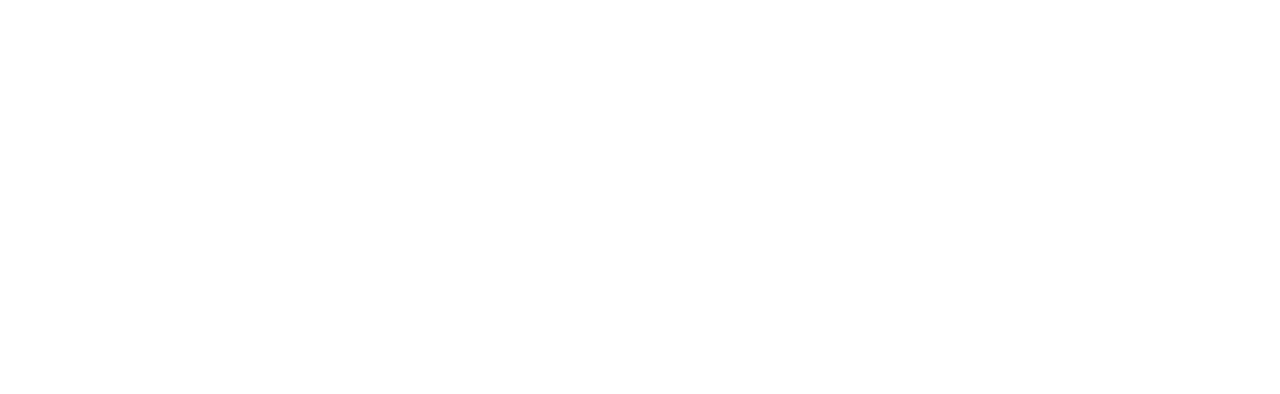
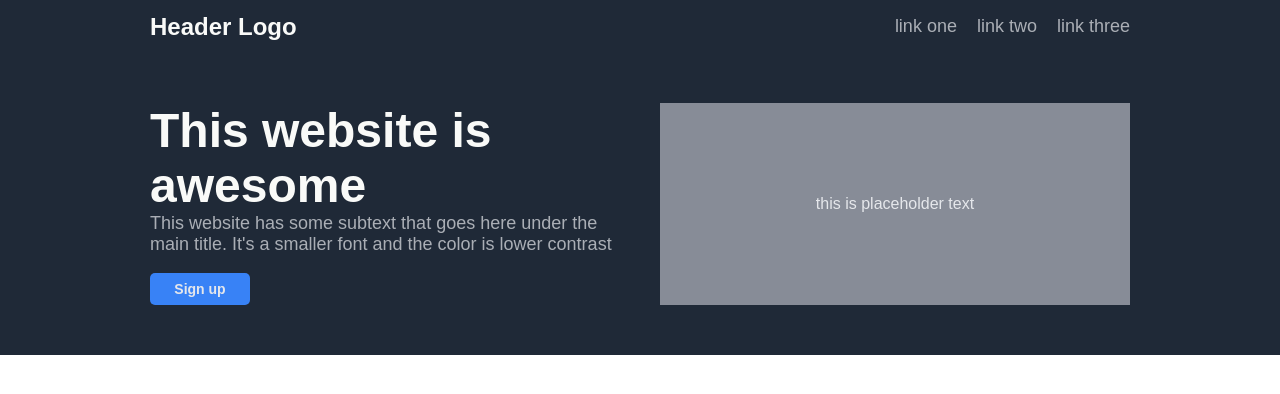
Before and after one commit to therossington/landing-page, a plain HTML site: page index.html in a window 1280 px wide. Drawn offline with Linux system fonts and the light colour scheme.

Commit message:
Header and Hero work

```diff
--- a/index.html
+++ b/index.html
@@ -7,7 +7,46 @@
     <link rel="stylesheet" href="/landing-page/styles.css" type="text/css">
     <title>Landing Page</title>
 </head>
-<body>
-
+<body class="main">
+    <div class="header">
+        <div class="header-left">
+            <div class="logo">Header Logo</div>
+        </div>
+        <div class="header-right">
+            <ul>
+                <li><a class="links" href="">link one</a></li>
+                <li><a class="links" href="">link two</a></li>
+                <li><a class="links" href="">link three</a></li>
+            </ul>
+        </div>
+    </div>
+    <div class="banner">
+        <div class="banner-left">
+            <h1>This website is awesome</h1>
+            <p class="banner-text">This website has some subtext that goes here under the main title. It's a smaller font and the color is lower contrast</p>
+            <button>Sign up</button>
+        </div>
+        <div class="banner-right">
+            <div class="image-container">
+                <p class="image-text">this is placeholder text</p>
+            </div>
+        </div>
+    </div>
+    <div class="images-section">
+        <div class="images-header"></div>
+        <div class="images-block"></div>
+    </div>
+    <div class="text-section">
+        <div class="text"></div>
+    </div>
+    <div class="action-section">
+        <div class="action-container">
+            <div class="action-text"></div>
+            <div class="action-button"></div>
+        </div>
+    <div class="footer">
+        <div class="footer-text"></div>
+    </div>
+    </div>
 </body>
 </html>
--- a/styles.css
+++ b/styles.css
@@ -0,0 +1,118 @@
+a {
+    text-decoration: none;
+    cursor: pointer;
+}
+
+ul {
+    list-style-type: none;
+    display: flex;
+    gap: 20px;
+}
+
+button {
+    width: 100px;
+    background-color: #3882F6;
+    border: none;
+    border-radius: 5px;
+    font-family: sans-serif;
+    color: #E5E7EB;
+    font-weight: bold;
+    padding: 8px;
+    cursor: pointer;
+    font-size: 14px;
+}
+
+button:hover {
+    background-color: #2b579c
+}
+
+h1 {
+    margin-top: 0px;
+    margin-bottom: 0px;
+    font-family: sans-serif;
+    font-size: 48px;
+    font-weight: bolder;
+    color: #F9FAF8;
+}
+
+.banner-text {
+    margin-top: 0px;
+    font-family: sans-serif;
+    font-size: 18px;
+    color: #E5E7EB;
+    opacity: 70%;
+}
+
+.links {
+    font-size: 18px;
+    color: #E5E7EB;
+    font-family: sans-serif;
+    opacity: 70%;
+}
+
+.links:hover {
+    opacity: 100%;
+}
+
+.header {
+    display: flex;
+    background-color: #1F2937;
+}
+
+.header-right {
+    display: flex;
+    align-items: center;
+    margin-left: auto;
+    margin-right: 150px;
+}
+
+.header-left {
+    display: flex;
+    align-items: center;
+}
+
+.logo {
+    font-size: 24px;
+    color: #F9FAF8;
+    margin-left: 150px;
+    font-weight: 900;
+    font-family: sans-serif;
+}
+
+.main {
+    display: flex;
+    flex-direction: column;
+    margin: 0;
+}
+
+.banner {
+    display: flex;
+    gap: 40px;
+    justify-content: space-evenly;
+    padding-top: 50px;
+    padding-right: 150px;
+    padding-left: 150px;
+    padding-bottom: 50px;
+    background-color: #1F2937;
+}
+
+.banner-left {
+    display: flex;
+    flex-direction: column;
+    align-items: left;
+    flex: 1;
+}
+
+.banner-right {
+    display: flex;
+    justify-content: center;
+    align-items: center;
+    background-color: #878c97;
+    flex: 1;
+}
+
+.image-text {
+    color: #E5E7EB;
+    font-family: sans-serif;
+    font-size: 16px;
+}
```
